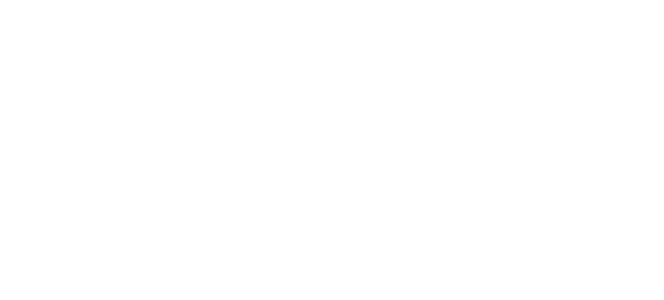
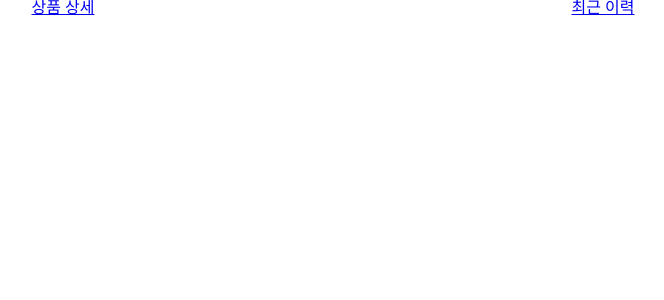
Before and after one commit to SeongsangCHO/wanted-preonboarding-subject-2, a React (Create React App) app: page / in a window 1280 px wide. Before the commit this address led to /recentList. Shown: the top 300 px of the page, without its empty margins (307-971 px from the left). Built offline with nearby package versions, Linux system fonts and the light colour scheme.

Commit message:
style: 공통으로 사용되는 header(navbar)컴포넌트 추가

```diff
--- a/src/App.js
+++ b/src/App.js
@@ -9,6 +9,7 @@
 import RecentListPage from "./Pages/RecentList";
 import { Container } from "./Styles/globalStyles";
 import GlobalStyle from "./Styles/globalStyles";
+import Header from "./Components/Header";
 
 class App extends React.Component {
   render() {
@@ -17,6 +18,7 @@
         <GlobalStyle />
         <Container>
           <Switch>
+            <Header></Header>
             <Route exact path='/'>
               <Redirect to='/recentList'></Redirect>
             </Route>
```
